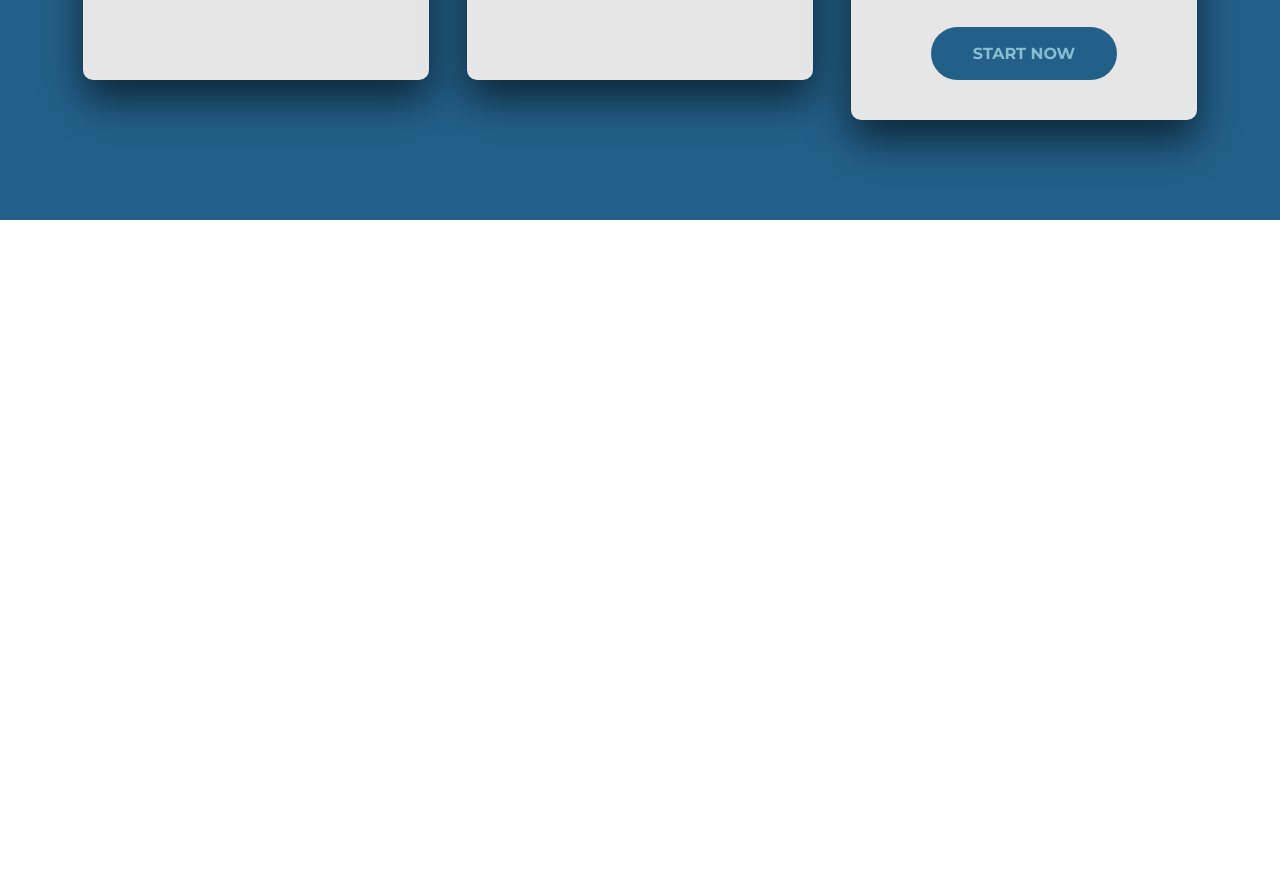
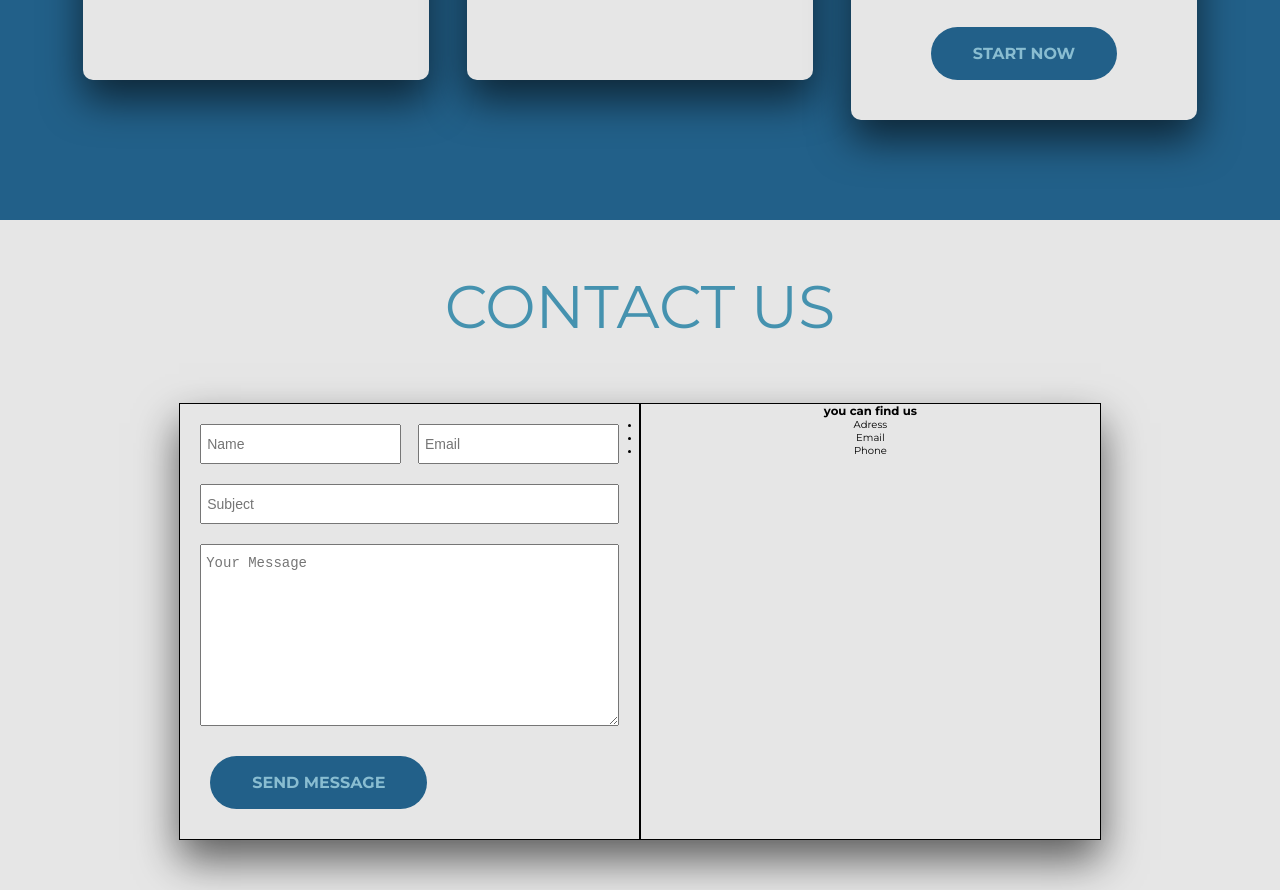
Before and after one commit to Syljon/onepage, a website: page index.html in a window 1280 px wide. Shown: the part 4105-4995 px from the top of the page. Before the commit the page ends 4325 px from the top, so only its background shows below. Drawn offline with Linux system fonts and the light colour scheme.

Commit message:
contact form start

```diff
--- a/index.html
+++ b/index.html
@@ -37,7 +37,7 @@
             >
           </li>
           <li class="nav__item">
-            <a class="nav__link" href="#" alt="navPricing">Pricing</a>
+            <a class="nav__link" href="#pricing" alt="navPricing">Pricing</a>
           </li>
           <li class="nav__item">
             <a class="nav__link" href="#" alt="navContact">Contact</a>
@@ -271,6 +271,29 @@
           </div>
         </div>
       </section>
+
+      <div class="section-contact">
+        <div class="container">
+          <h2 class="section-contact__heading mr-btm-big">Contact us</h2>
+          <div class="contact-box">
+            <div class="contact-box__form"><form action="#" class="form">
+              <div class="form__container">
+                  <input name="name" class="form__input form__input-1 mr-btm-small" type="text" placeholder="Name">
+                  <input name="email" class="form__input form__input-1 mr-btm-small" type="text" placeholder="Email">
+                  <input name="subject" class="form__input mr-btm-small" type="text" placeholder="Subject">
+                  <textarea name="message" class="form__input  mr-btm-small" id="" cols="30" rows="10" placeholder="Your Message"></textarea>
+                  <a class="btn btn--primary" href="#">Send message</a>
+              </div>
+            </div>
+            </form>
+            <div class="contact-box__info">
+              <h3 class="box__heading">you can find us</h3>
+              <ul><li>Adress</li>
+              <li>Email</li>
+              <li>Phone</li></ul>
+            </div>
+          </div>
+        </div>
     </main>
     <script src="./index.js"></script>
   </body>
--- /dev/null
+++ b/sass/base/_animations.scss
@@ -0,0 +1,26 @@
+@keyframes moveFromLeft {
+  0% {
+    opacity: 0;
+    transform: translateX(-10rem);
+  }
+  80% {
+    transform: translateX(2rem);
+  }
+  100% {
+    opacity: 1;
+    transform: translateX(0);
+  }
+}
+@keyframes moveFromRight {
+  0% {
+    opacity: 0;
+    transform: translateX(10rem);
+  }
+  80% {
+    transform: translateX(-2rem);
+  }
+  100% {
+    opacity: 1;
+    transform: translateX(0);
+  }
+}
--- a/sass/componets/_buttons.scss
+++ b/sass/componets/_buttons.scss
@@ -10,6 +10,11 @@
   margin: 1rem;
   border: 2px solid transparent;
   cursor: pointer;
+  transition: all 0.4s ease-in-out;
+
+  &:hover {
+    transform: translateY(-0.5rem);
+  }
   &--primary {
     color: lighten($color-secondary, 20);
     background-color: $color-primary;
--- /dev/null
+++ b/sass/layout/_header.scss
@@ -0,0 +1,35 @@
+.header {
+  width: 100%;
+  height: 100vh;
+  background-image: url("../img/header.jpg");
+  background-size: cover;
+  background-position: center;
+  background-attachment: fixed;
+  background-repeat: no-repeat;
+
+  &__text-box {
+    text-align: center;
+    @include contentCenter;
+    .heading {
+      backface-visibility: hidden;
+      line-height: 2;
+      //margin-bottom: 3rem;
+      &--main {
+        display: block;
+        letter-spacing: 1rem;
+        color: $color-primary;
+        @include sectionHeading;
+        animation: moveFromLeft 1s ease-out;
+      }
+      &--sub {
+        display: block;
+        font-size: 2rem;
+        font-weight: 700;
+        text-transform: uppercase;
+        letter-spacing: 0.5rem;
+        color: $color-secondary;
+        animation: moveFromRight 1s ease-out;
+      }
+    }
+  }
+}
--- a/sass/main.scss
+++ b/sass/main.scss
@@ -1,7 +1,9 @@
 @import "./abstracts/mixin";
+@import "./base/animations";
 @import "./base/base";
 @import "./base/utilities";
 @import "./base/variables";
 @import "./pages/home";
+@import "./layout/header";
 @import "./layout/navigation";
 @import "./componets/buttons";
--- a/sass/pages/_home.scss
+++ b/sass/pages/_home.scss
@@ -1,37 +1,3 @@
-.header {
-  width: 100%;
-  height: 100vh;
-  background-image: url("../img/header.jpg");
-  background-size: cover;
-  background-position: center;
-  background-attachment: fixed;
-  background-repeat: no-repeat;
-
-  &__text-box {
-    text-align: center;
-    @include contentCenter;
-    .heading {
-      backface-visibility: hidden;
-      line-height: 2;
-      //margin-bottom: 3rem;
-      &--main {
-        display: block;
-        letter-spacing: 1rem;
-        color: $color-primary;
-        @include sectionHeading;
-      }
-      &--sub {
-        display: block;
-        font-size: 2rem;
-        font-weight: 700;
-        text-transform: uppercase;
-        letter-spacing: 0.5rem;
-        color: $color-secondary;
-      }
-    }
-  }
-}
-
 .section-services {
   position: relative;
   padding: 15rem 0;
@@ -58,6 +24,10 @@
     background-color: $color-tertiary;
     border-radius: 1rem;
     box-shadow: 0 2rem 4rem 0 rgba($color-black, 0.8);
+    transition: all 0.4s ease-in;
+    &:hover {
+      transform: translateY(-2rem);
+    }
     &:not(:last-child) {
       margin-bottom: 4rem;
     }
@@ -96,6 +66,7 @@
     background-color: $color-secondary;
     padding: 1rem 0;
     box-shadow: 0 2rem 4rem 0 rgba($color-black, 0.7);
+    text-align: center;
     &:not(:last-child) {
       margin-bottom: 4rem;
     }
@@ -209,6 +180,11 @@
     box-shadow: 0 2rem 4rem 0 rgba($color-black, 0.6);
     text-align: center;
     overflow: hidden;
+    transition: all 0.4s ease-in;
+
+    &:hover {
+      transform: translateY(-2rem);
+    }
     &:not(:last-child) {
       margin-bottom: 4rem;
     }
@@ -238,6 +214,51 @@
     }
   }
 }
+
+.section-contact {
+  padding: 5rem 0;
+  background-color: darken($color-white, 10);
+
+  &__heading {
+    color: $color-secondary;
+    @include sectionHeading;
+  }
+  .contact-box {
+    display: flex;
+    width: 80%;
+    margin: 0 auto;
+    box-shadow: 0 2rem 4rem 0 rgba($color-black, 0.6);
+    &__form {
+      flex: 1;
+      border: 1px solid black;
+    }
+    &__info {
+      flex: 1;
+      border: 1px solid black;
+    }
+  }
+
+  .form {
+    &__container {
+      display: flex;
+      flex-wrap: wrap;
+      text-align: center;
+      align-items: center;
+      justify-content: space-between;
+      padding: 2rem;
+    }
+    &__input {
+      display: inline-block;
+      width: 100%;
+      padding: 1rem 2rem 1rem 0.5rem;
+      font-size: 1.4rem;
+      &-1 {
+        width: 48%;
+      }
+    }
+  }
+}
+
 @media (min-width: 786px) {
   .section-services {
     &__boxs {
@@ -291,6 +312,10 @@
       }
     }
   }
+
+  // .contact-box {
+  //   flex-direction: column;
+  // }
 }
 
 @media (min-width: 1000px) {
```
Also changed, not shown: css/style.css.
